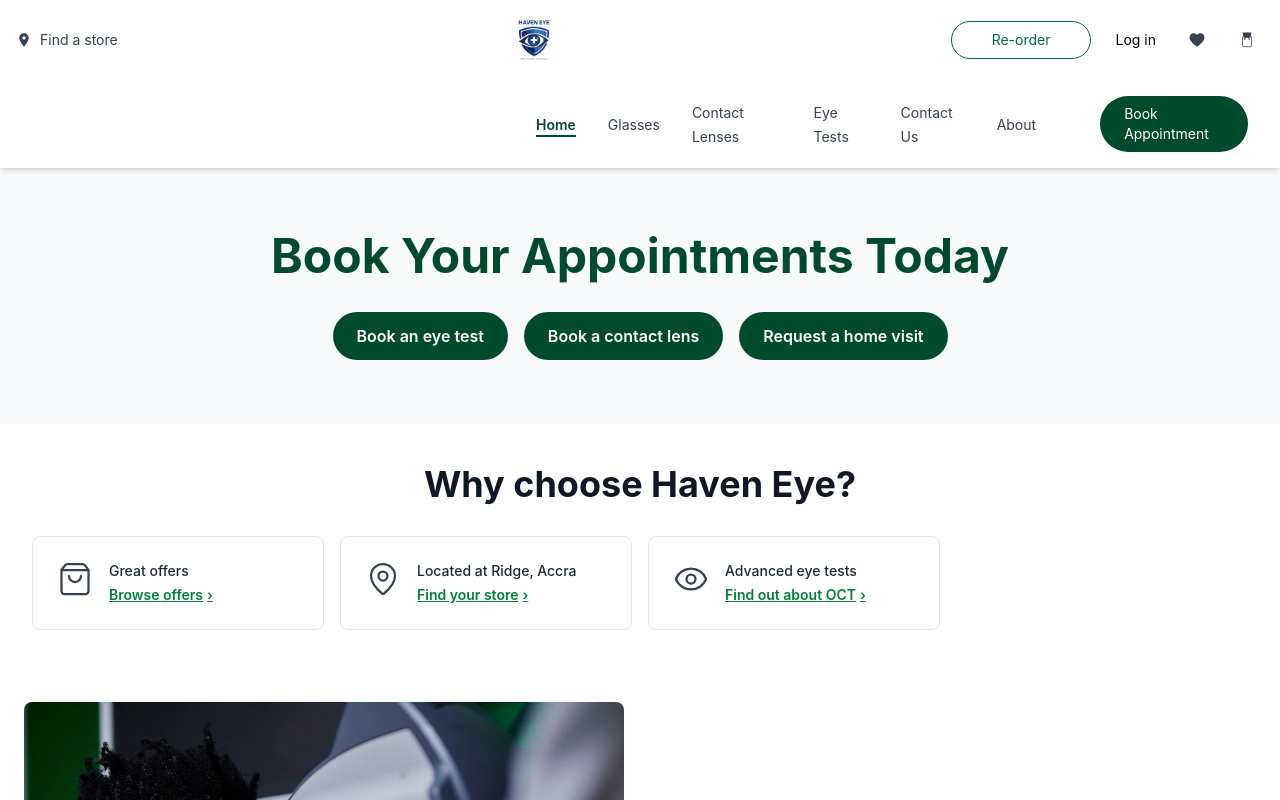
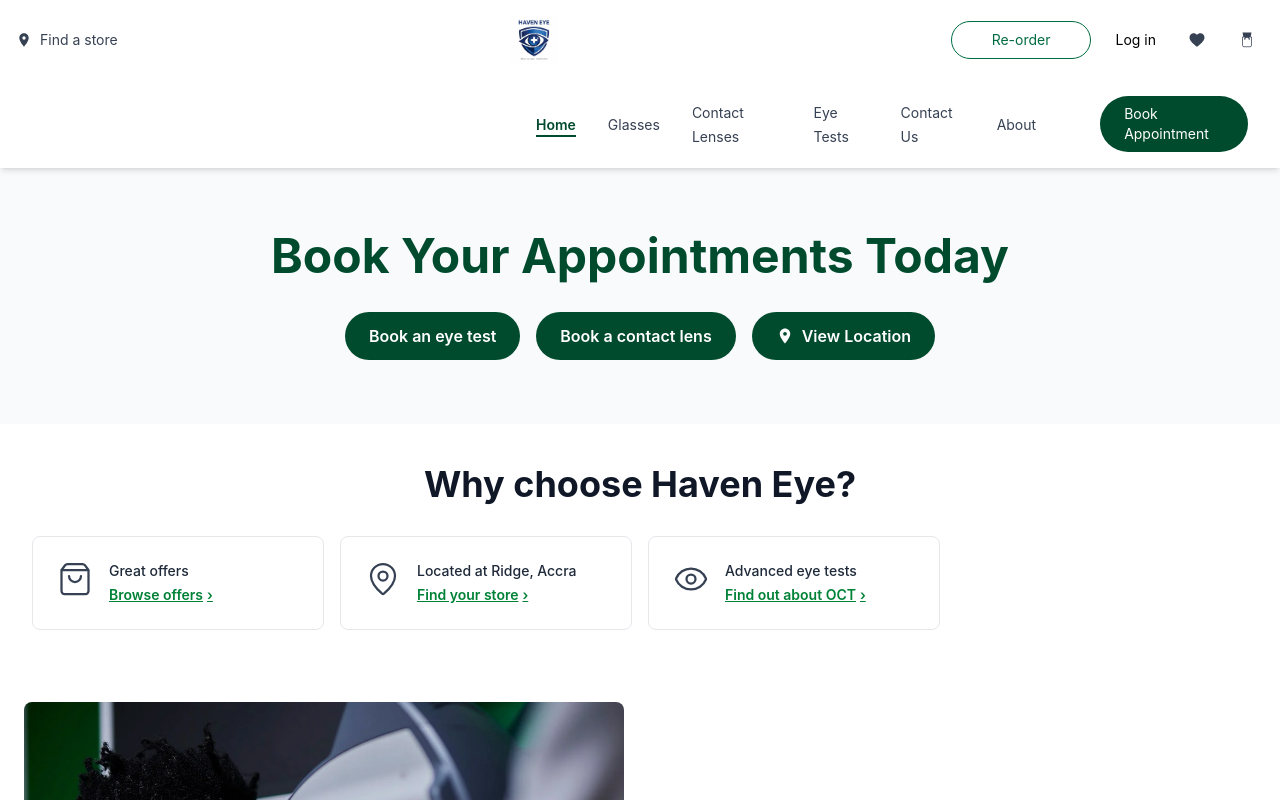
Before and after one commit to Barmoo/haven-eyes-project, a React (Vite) app: page / in a window 1280 px wide. Shown: the top 800 px of the page. Built offline with nearby package versions, Linux system fonts and the light colour scheme.

Commit message:
Changes added

```diff
--- a/src/components/hero.jsx
+++ b/src/components/hero.jsx
@@ -1,7 +1,9 @@
-import React from "react";
+import React, { useState } from "react";
 import { Link } from "react-router-dom";
 
 const Hero = () => {
+  const [showMap, setShowMap] = useState(false);
+
   return (
     <section className="py-8 sm:py-12 lg:py-16 flex items-center justify-center bg-gray-50 px-4 sm:px-6">
       <div className="max-w-6xl w-full text-center">
@@ -11,8 +13,9 @@ const Hero = () => {
           Book Your Appointments Today
         </h1>
 
-        {/* Buttons */}
-        <div className="flex flex-col sm:flex-row gap-3 sm:gap-4 w-full max-w-6xl justify-center mx-auto flex-wrap">
+        {/* Buttons Row */}
+        <div className="flex flex-col sm:flex-row gap-3 sm:gap-4 w-full justify-center items-center flex-wrap">
+
           <Link to="/book-eye-test">
             <button className="w-full sm:w-auto bg-[#004B2E] text-white py-2 sm:py-3 px-4 sm:px-6 rounded-full font-semibold hover:bg-green-700 transition text-sm sm:text-base">
               Book an eye test
@@ -25,13 +28,40 @@ const Hero = () => {
             </button>
           </Link>
 
-          <Link to="/request-home-visit">
-            <button className="w-full sm:w-auto bg-[#004B2E] text-white py-2 sm:py-3 px-4 sm:px-6 rounded-full font-semibold hover:bg-green-700 transition text-sm sm:text-base">
-              Request a home visit
-            </button>
-          </Link>
+          {/* View Location Button (now inline) */}
+          <button
+            onClick={() => setShowMap(!showMap)}
+            className="w-full sm:w-auto bg-[#004B2E] text-white py-2 sm:py-3 px-4 sm:px-6 rounded-full font-semibold hover:bg-green-700 transition text-sm sm:text-base flex items-center gap-2 justify-center"
+          >
+            {/* Icon */}
+            <svg
+              xmlns="http://www.w3.org/2000/svg"
+              width="18"
+              height="18"
+              fill="currentColor"
+              viewBox="0 0 24 24"
+            >
+              <path d="M12 2C8.13 2 5 5.13 5 9c0 5.25 7 13 7 13s7-7.75 7-13c0-3.87-3.13-7-7-7zm0 9.5a2.5 2.5 0 1 1 0-5 2.5 2.5 0 0 1 0 5z"/>
+            </svg>
+
+            {showMap ? "Hide Map" : "View Location"}
+          </button>
 
         </div>
+
+        {/* Map appears BELOW buttons */}
+        {showMap && (
+          <div className="mt-8 w-full max-w-3xl mx-auto h-80 sm:h-96 rounded-xl overflow-hidden shadow-2xl border border-gray-100 animate-fadeIn">
+            <iframe
+              title="Haven Eye location map"
+              src="https://maps.google.com/maps?q=No.+22+Ambassadorial+Enclave+Adjacent+Bank+of+Ghana+Building+Accra&t=&z=15&ie=UTF8&iwloc=&output=embed"
+              width="100%"
+              height="100%"
+              style={{ border: 0 }}
+              loading="lazy"
+            ></iframe>
+          </div>
+        )}
 
       </div>
     </section>
```
